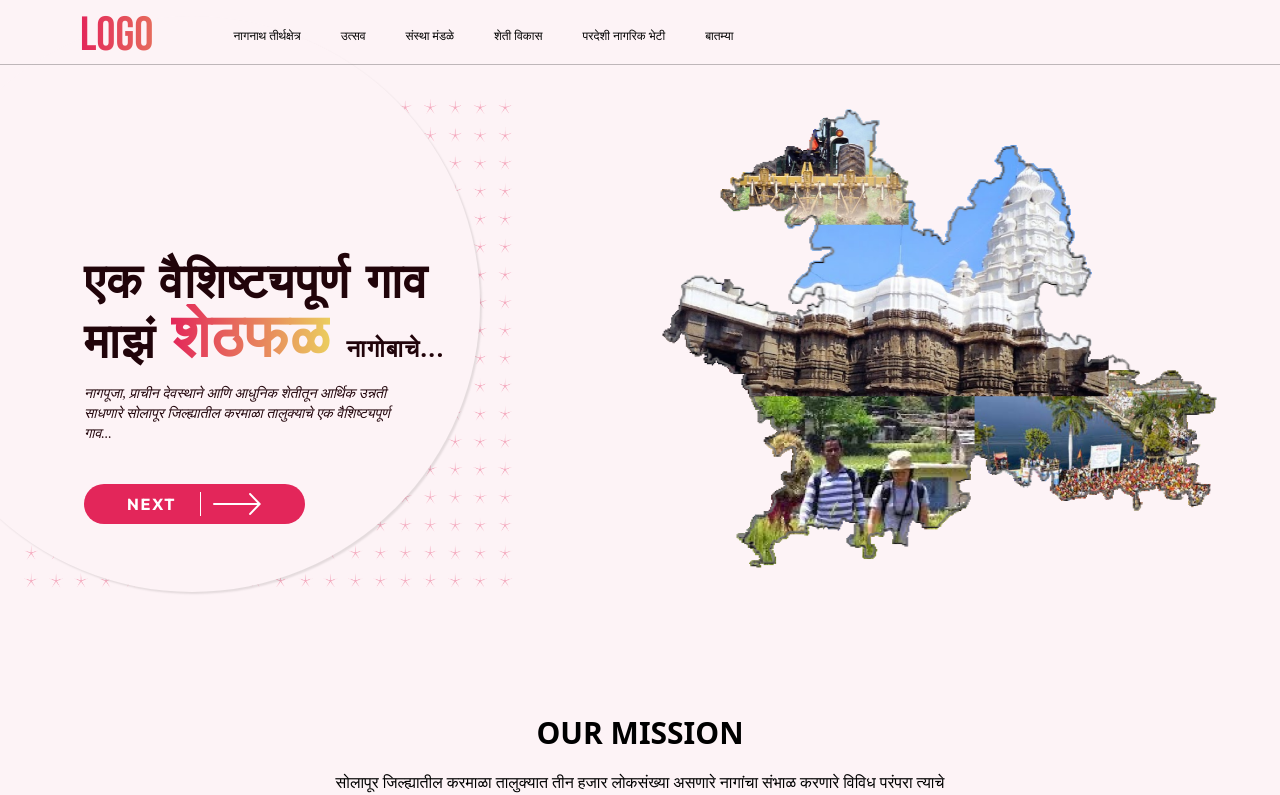
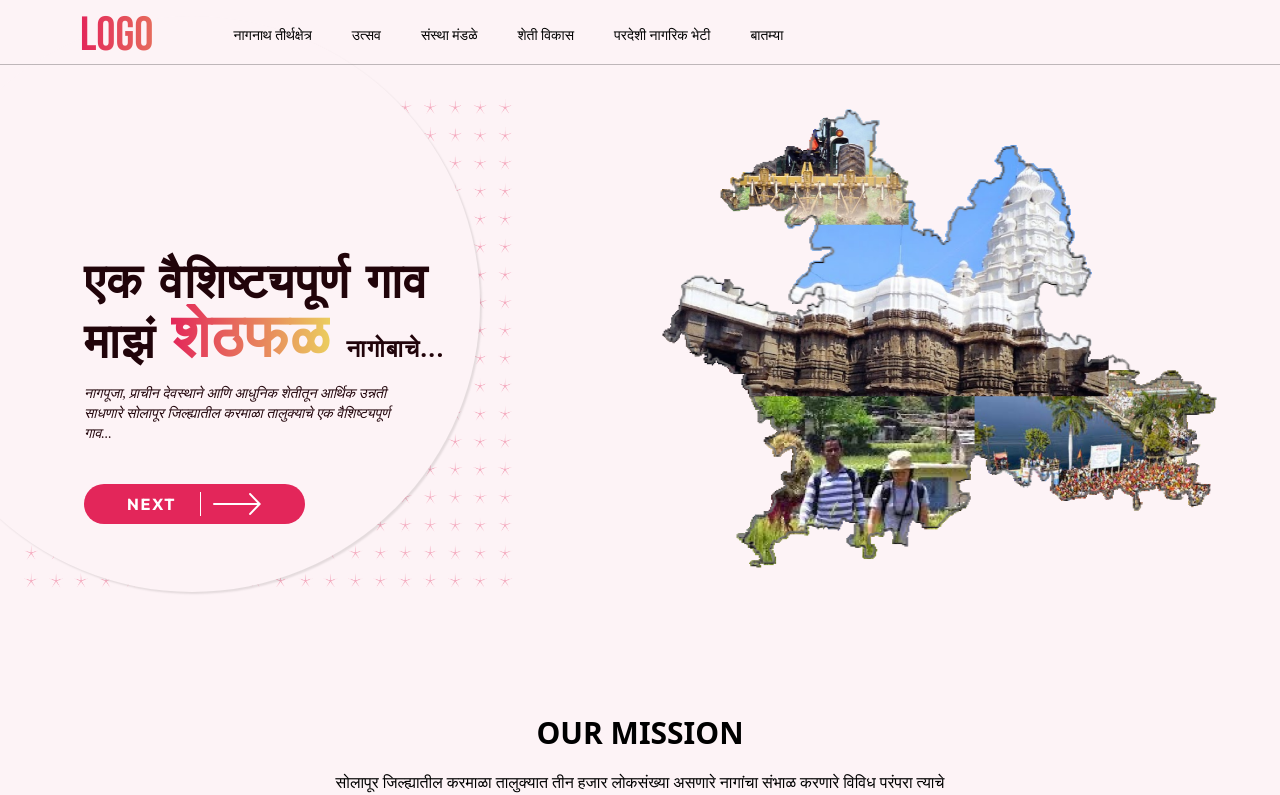
Before and after one commit to IrfanNaikwade28/NGO-Portfolio, a React (Vite) app: page / in a window 1280 px wide. Shown: the top 795 px of the page. Built offline with nearby package versions, Linux system fonts and the light colour scheme; a web font is replaced by a local one.

Commit message:
Font size updated

```diff
--- a/src/components/navbar.jsx
+++ b/src/components/navbar.jsx
@@ -4,7 +4,7 @@ export const Navbar = () => {
       <div className="navbar flex justify-between border-b border-[#00000040] px-20 mt-1">
         <div className="flex gap-x-20 items-center mt-1 py-1">
           <div className="logo color-gradient font-bold text-5xl bebas-neue-regular">LOGO</div>
-          <div className="nav-items flex gap-x-10 font-tiro text-xs font-normal">
+          <div className="nav-items flex gap-x-10 font-tiro text-sm font-normal">
             <div className="nav-item cursor-pointer">नागनाथ तीर्थक्षेत्र</div>
             <div className="nav-item cursor-pointer">उत्सव</div>
             <div className="nav-item cursor-pointer">संस्था मंडळे</div>
```
